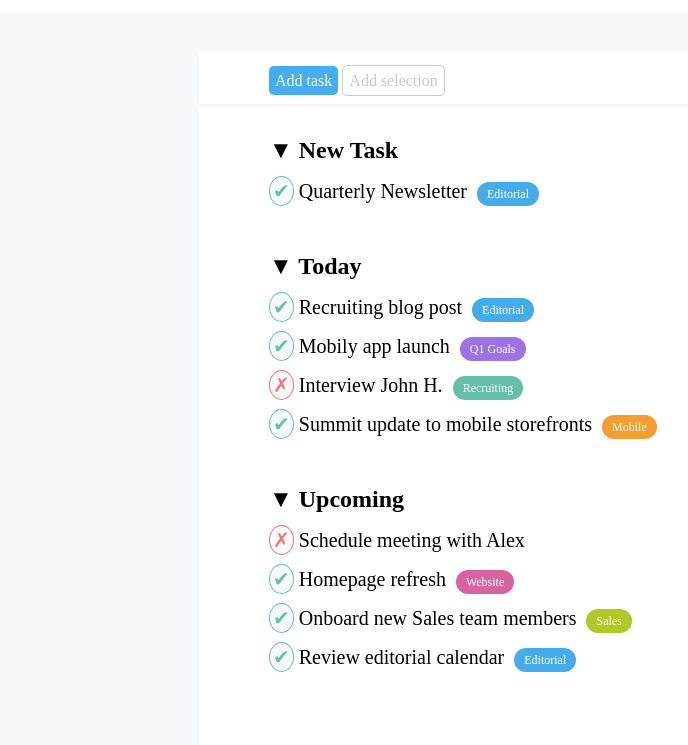
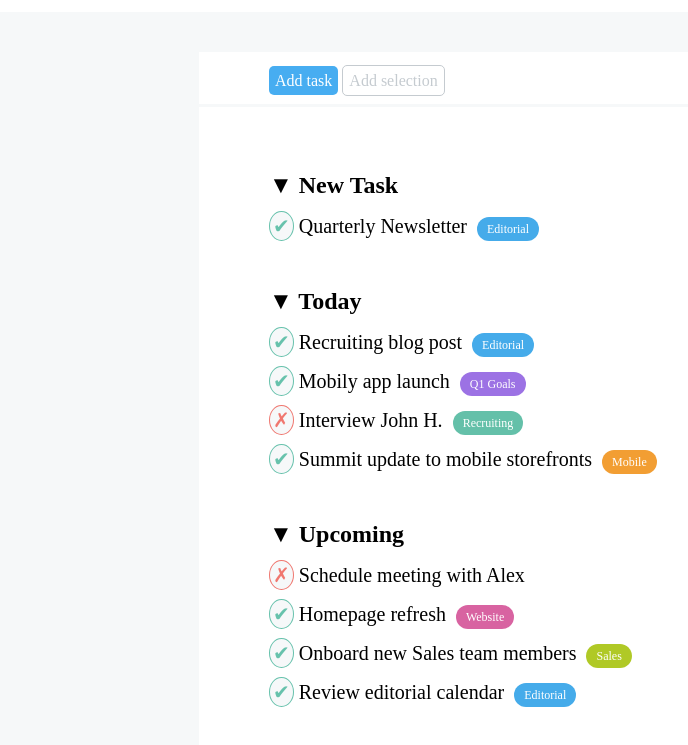
Before and after one commit to mattesalva93/html-css-toboolist, a plain HTML site: page index.html in a window 1280 px wide. Shown: the part 111-856 px from the top of the page, without its empty margins (1-689 px from the left). Drawn offline with Linux system fonts and the light colour scheme.

Commit message:
final clean commit

```diff
--- a/index.html
+++ b/index.html
@@ -36,7 +36,7 @@
                     <span class="check">&#10004;</span> Quarterly Newsletter <span id="editorial">Editorial</span>
                 </div>
 
-                <h1 class="newtitle">&#9660 Today</h1>
+                <h1>&#9660 Today</h1>
 
                 <div class="newtask">
                     <span class="check">&#10004;</span> Recruiting blog post <span id="editorial">Editorial</span>
@@ -54,7 +54,7 @@
                     <span class="check">&#10004;</span> Summit update to mobile storefronts <span id="mobile">Mobile</span>
                 </div>
 
-                <h1 class="newtitle">&#9660 Upcoming</h1>
+                <h1>&#9660 Upcoming</h1>
 
                 <div class="newtask">
                     <span class="false">&#10007;</span> Schedule meeting with Alex
--- a/style.css
+++ b/style.css
@@ -8,19 +8,20 @@
     background-color: white;
 }
 header span{
-    background-color: white;
-}
-header span{
     font-size: 55px;
     font-weight: bold;
     vertical-align: bottom;
+    background-color: white;
 }
-.pulsantiadd{
+.pulsantiadd, .container{
     margin-left: 200px;
     margin-right: 200px;
     margin-top: 40px;
     background-color: white;
     padding: 15px;
+}
+.container{
+    margin-top: 3px;
 }
 .pulsantiadd div{
     margin-left: 55px;
@@ -28,7 +29,7 @@ header span{
     margin-top: 5px;
     background-color: white;
 }
-#task{
+#task, #selection{
     background-color: #47ADF1;
     color:white;
     padding: 6px;
@@ -38,15 +39,6 @@ header span{
     background-color: white;
     color:#C5CBD0;
     border: 1px solid #C5CBD0;
-    padding: 6px;
-    border-radius: 5px;
-}
-.container{
-    margin-left: 200px;
-    margin-right: 200px;
-    margin-top: 3px;
-    background-color: white;
-    padding: 15px;
 }
 .newtask, .finaltask{
     background-color: white;
@@ -60,9 +52,6 @@ header span{
 section h1{
     background-color: white;
     margin-left: 55px;
-    margin-top: 15px;
-}
-.newtitle{
     margin-top: 50px;
 }
 .check, .false{
```
